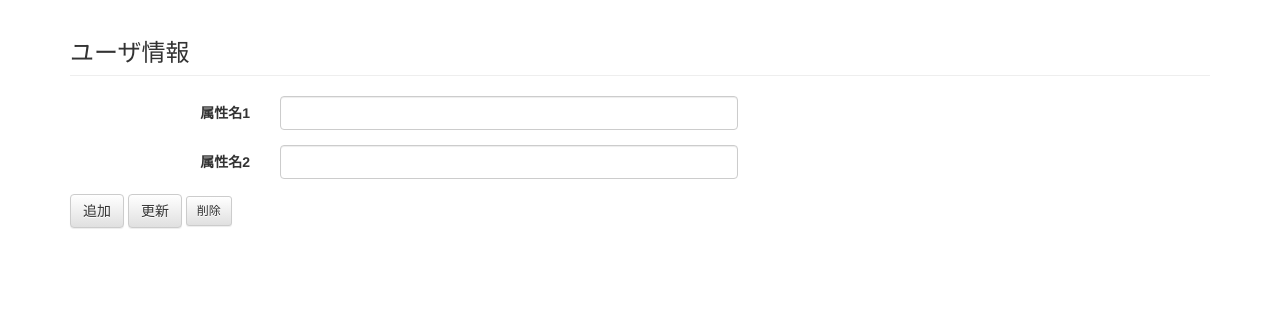
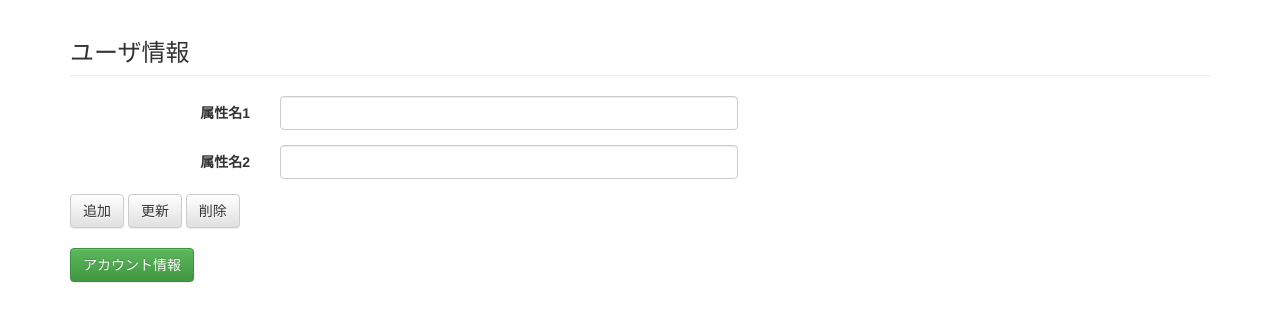
Before and after one commit to yk-b3/akan, a Django app: a page that uses cms/templates/cms/user_list.html in a window 1280 px wide. Shown: the top 322 px of the page. Run offline with Django 3.2, Linux system fonts and the light colour scheme; some libraries are stand-ins or nearby versions.

Commit message:
Update user_list.html

```diff
--- a/cms/templates/cms/user_list.html
+++ b/cms/templates/cms/user_list.html
@@ -82,7 +82,7 @@ table {
     </div>
 </div>
 
-    <button class="btn btn-default btn-sm del_confirm" data-toggle="modal" data-target="#deleteModal" >削除</button>
+    <button class="btn btn-default del_confirm" data-toggle="modal" data-target="#deleteModal" >削除</button>
     {# 削除を確認するモーダル ダイアログ #}
 <div class="modal fade" id="deleteModal" tabindex="-1" role="dialog" aria-labelledby="deleteModalLabel" aria-hidden="true">
   <div class="modal-dialog">
@@ -101,4 +101,7 @@ table {
     </div>
   </div>
 </div>
+<br><br>
+   <a href="{% url 'cms:account_list' %}"  class="btn btn-success"><span>アカウント情報</span></a>
+
 {% endblock content %}
```
